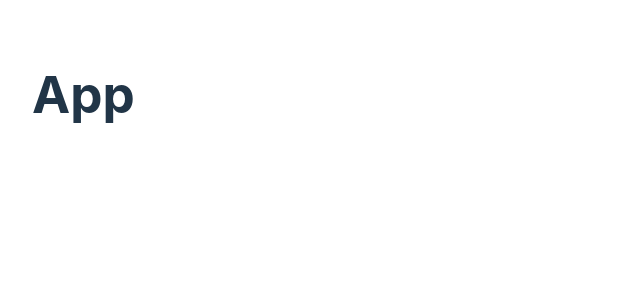
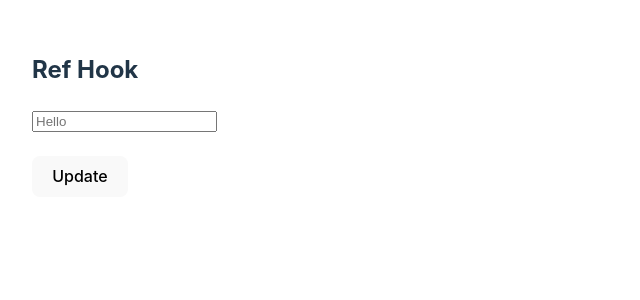
Before and after one commit to abdulmoiz99/reactTestBench, a React (Vite) app: page / in a window 1280 px wide. Shown: the top 300 px of the page, without its empty margins (0-640 px from the left). Built offline with nearby package versions, Linux system fonts and the light colour scheme.

Commit message:
Added useRef

```diff
--- a/src/App.tsx
+++ b/src/App.tsx
@@ -1,10 +1,11 @@
 // App.tsx
 import './App.css';
+import { RefHook } from './RefHook';
 function App() {
 
   return (
     <>
-      <h1>App</h1>
+      <RefHook />
     </>
   );
 }
--- /dev/null
+++ b/src/RefHook.tsx
@@ -0,0 +1,17 @@
+import { useRef } from "react"
+
+export const RefHook = () => {
+    const ref = useRef<HTMLInputElement>(null)
+    const updateValue = () => {
+        ref.current!.value += "1";
+    }
+    return (
+        <>
+            <h2>Ref Hook {ref.current?.value}</h2>
+            <input placeholder="Hello" ref={ref}></input>
+            <br />
+            <br />
+            <button onClick={updateValue}>Update</button>
+        </>
+    )
+}
```
